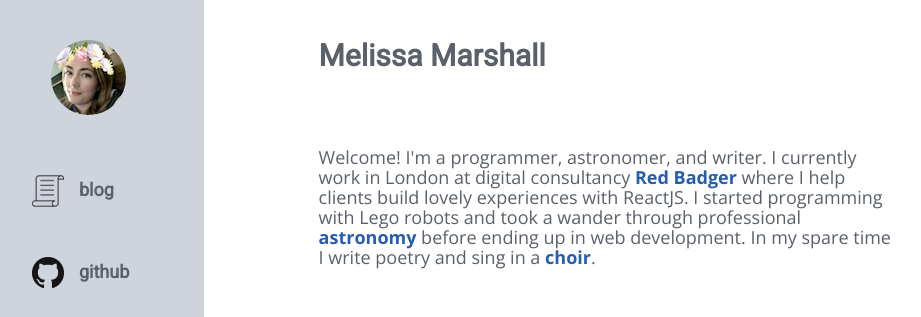
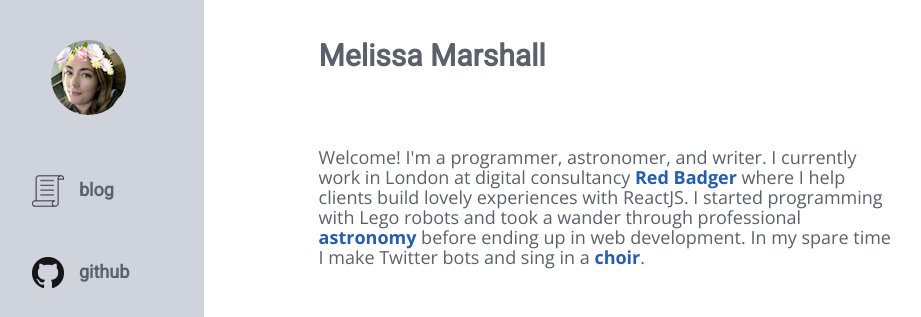
Before and after one commit to mveritym/super-duper-guacamole, a Vue app: page / in a window 1280 px wide. Shown: the top 317 px of the page, without its empty margins (28-949 px from the left). Built offline with nearby package versions, Linux system fonts and the light colour scheme.

Commit message:
Updating bio

```diff
--- a/src/components/Main.vue
+++ b/src/components/Main.vue
@@ -10,7 +10,7 @@
         help clients build lovely experiences with ReactJS. I started programming with
         Lego robots and took a wander through professional <a
         href="https://arxiv.org/find/astro-ph/1/au:+Marshall_M_V/0/1/0/all/0/1">astronomy</a>
-        before ending up in web development. In my spare time I write poetry and sing in
+        before ending up in web development. In my spare time I make Twitter bots and sing in
         a <a href="http://www.goldsmithschoral.org.uk/">choir</a>.
       </p>
       <timeline></timeline>
```
